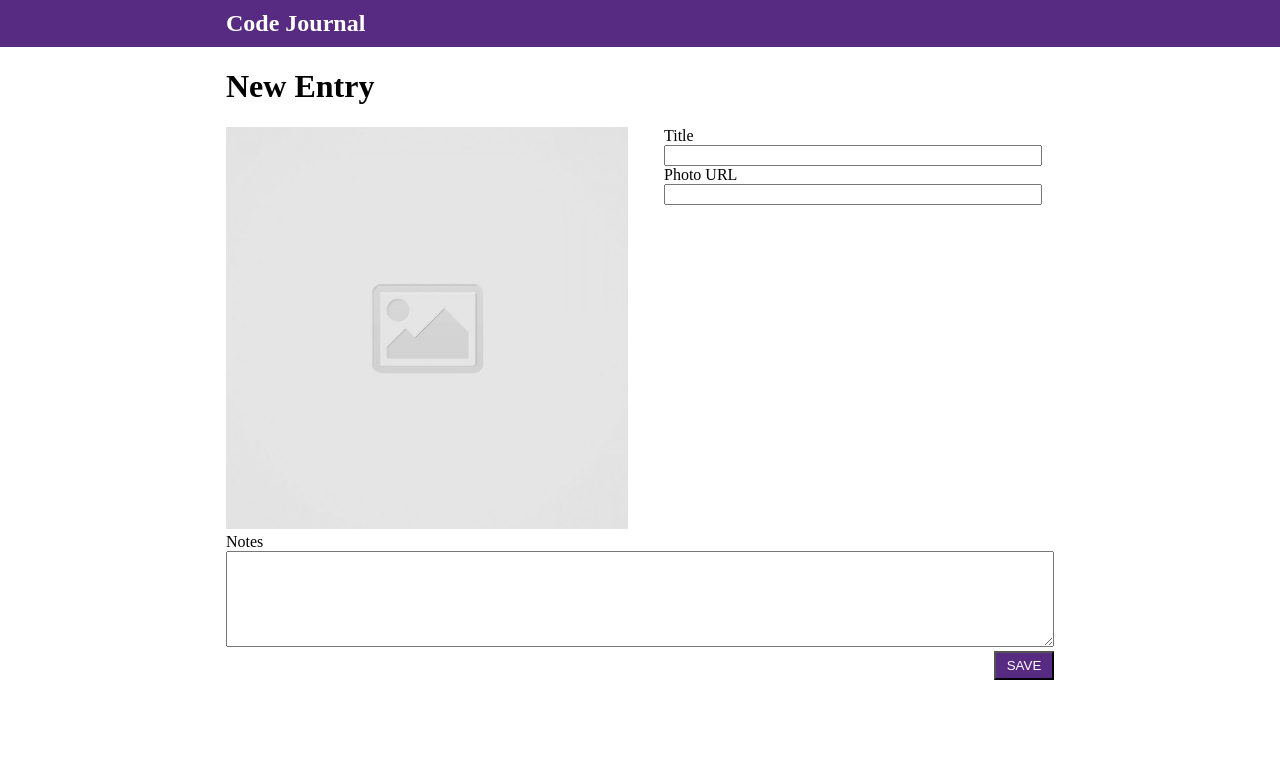
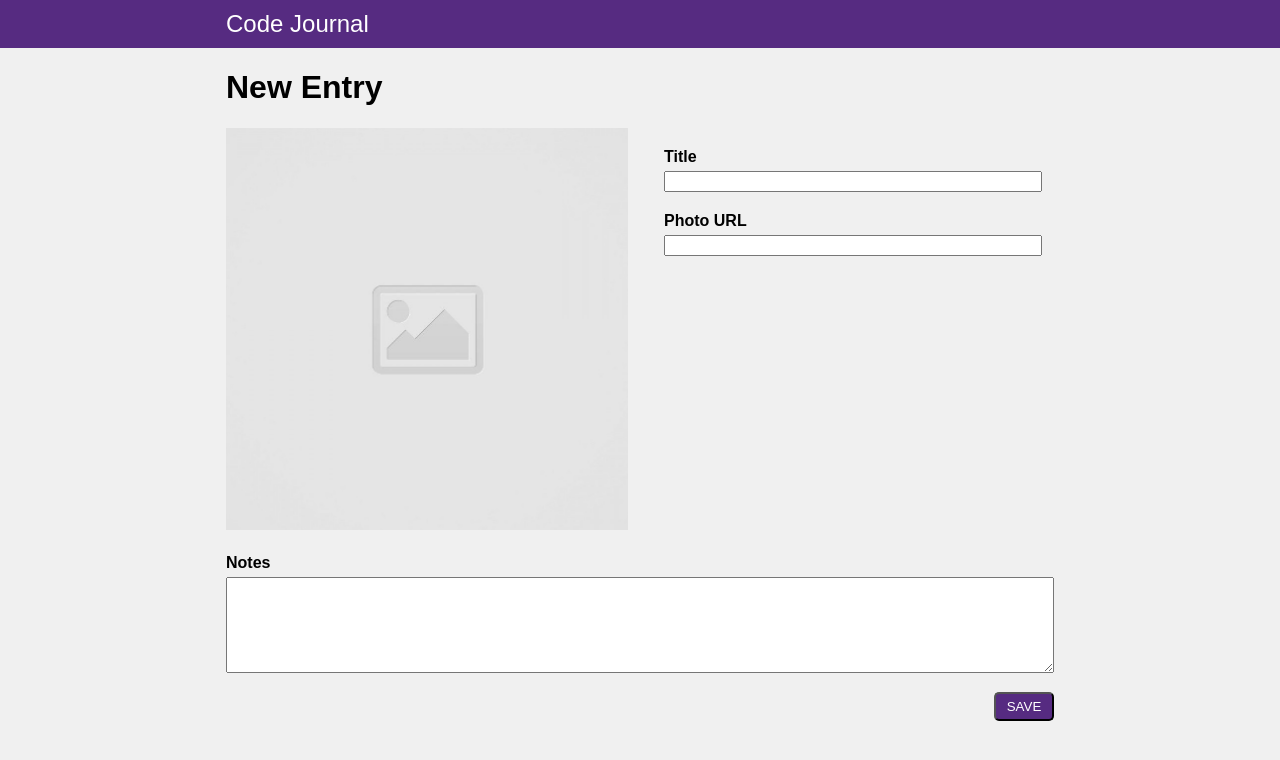
Before and after one commit to JoeDeiRossi/code-journal, a website: page index.html in a window 1280 px wide. Drawn offline with Linux system fonts and the light colour scheme.

Commit message:
Verify that new entries are saved to local storage along with the rest of the data model on page reload. Verify that each new entry receives an incrementing entryId. Remove all CSS styling that had no affect or was otherwise unnecessary. Test all functionality again in a private browsing session. Fix all errors. #1 finished

```diff
--- a/css/reset.css
+++ b/css/reset.css
@@ -1,7 +1,9 @@
 * {
   box-sizing: border-box;
+  font-family: sans-serif;
 }
 
 body {
   margin: 0;
+  background-color: #f0f0f0;
 }
--- a/css/styles.css
+++ b/css/styles.css
@@ -6,10 +6,17 @@
 .header-text {
   color: white;
   padding: 10px 1.5rem;
+  font-weight: 100;
 }
 
 .placeholder-image {
   max-width: 100%;
+}
+
+label {
+  display: inline-block;
+  margin: 20px 0 5px;
+  font-weight: 600;
 }
 
 input,
@@ -27,6 +34,8 @@ textarea {
   color: white;
   width: 60px;
   padding: 5px 0;
+  margin: 15px 0;
+  border-radius: 5px;
 }
 
 @media screen and (min-width: 768px) {
--- a/js/data.js
+++ b/js/data.js
@@ -6,3 +6,13 @@ var data = {
   editing: null,
   nextEntryId: 1
 };
+
+var previousEntriesJSON = window.localStorage.getItem('code-journal');
+if (previousEntriesJSON !== null) {
+  data = JSON.parse(previousEntriesJSON);
+}
+
+addEventListener('beforeunload', event => {
+  const dataJSON = JSON.stringify(data);
+  window.localStorage.setItem('code-journal', dataJSON);
+});
```
